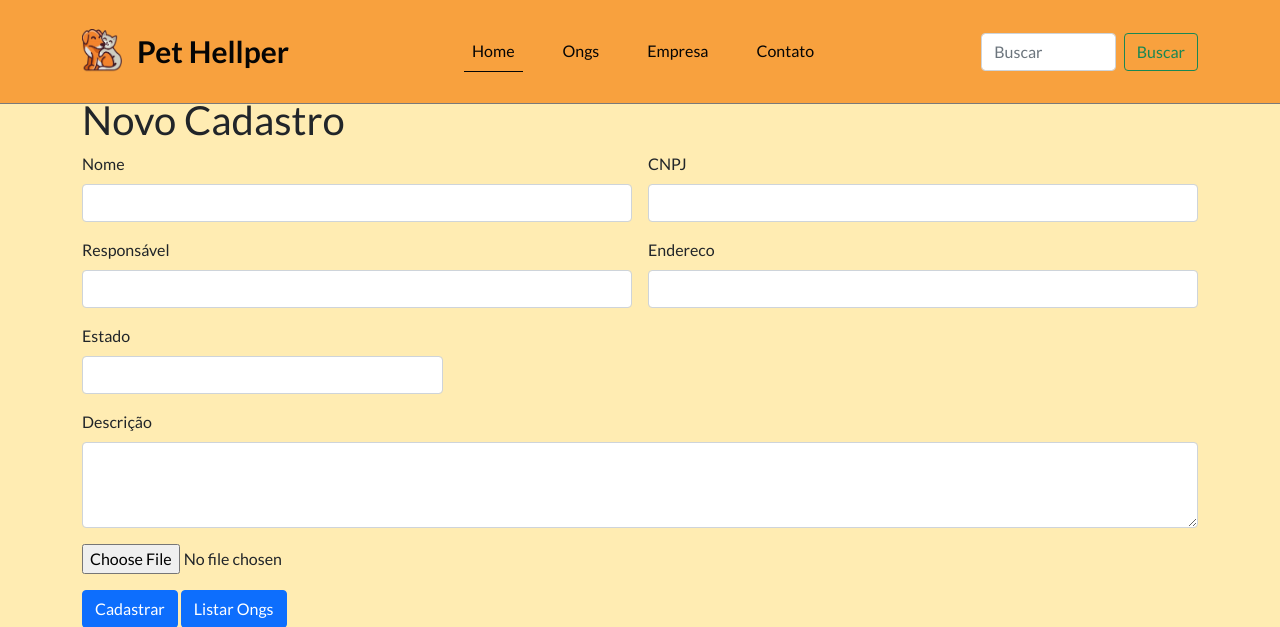
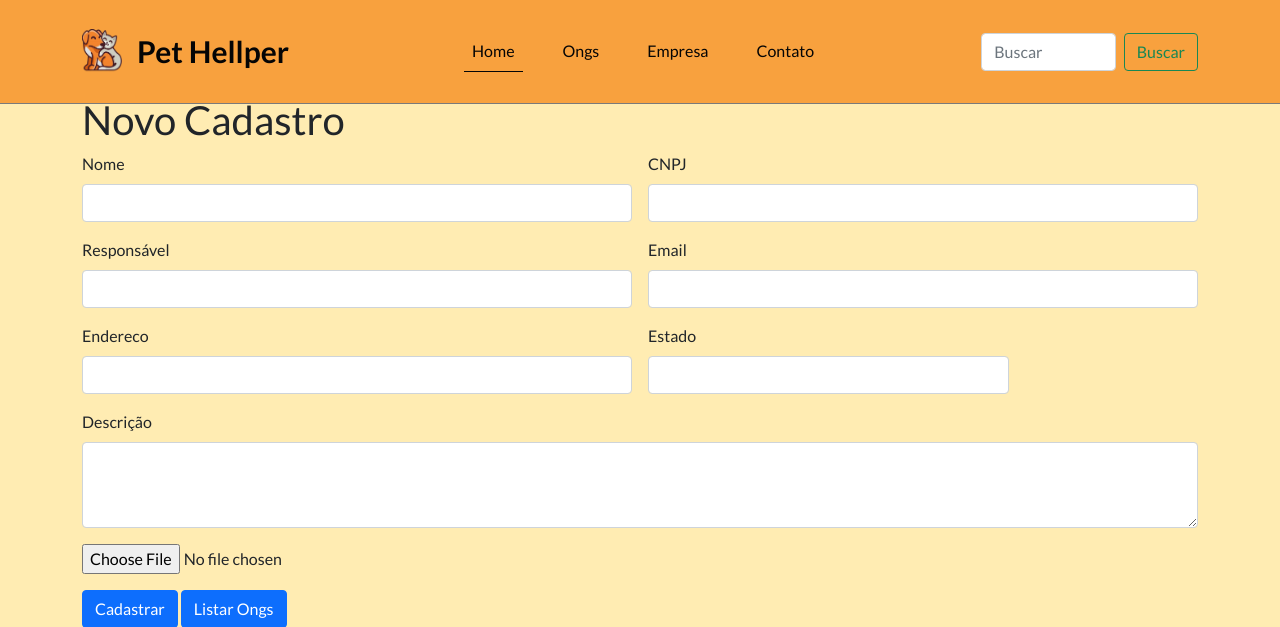
Before and after one commit to alexandrejengenhariadev/pethellper, a PHP site: page /adicionar.php in a window 1280 px wide. Shown: the top 627 px of the page. Run offline with PHP 8.4, Linux system fonts and the light colour scheme; data that the repository does not hold is empty.

Commit message:
adicionado validacao dos campos

```diff
--- a/adicionar.php
+++ b/adicionar.php
@@ -12,25 +12,29 @@ require_once 'php_action/db_connect.php';
     <form class="row g-3" action="php_action/create.php" method="POST" enctype="multipart/form-data">
         <div class="col-md-6">
             <label for="nome" class="form-label">Nome</label>
-            <input type="text" class="form-control" name="nome" id="nome" required>
+            <input type="text" class="form-control" name="nome" id="nome" required maxlength="50">
         </div>
 
         <div class="col-md-6">
-            <label for="sobrenome" class="form-label">CNPJ</label>
-            <input type="text" class="form-control" name="cnpj" id="cnpj" required>
+            <label for="cnpj" class="form-label">CNPJ</label>
+            <input type="text" class="form-control" name="cnpj" id="cnpj" required maxlength="18">
         </div>
 
         <div class="col-md-6">
-            <label for="email" class="form-label">Responsável</label>
-            <input type="text" class="form-control" name="responsavel" id="responsavel" required>
+            <label for="responsavel" class="form-label">Responsável</label>
+            <input type="text" class="form-control" name="responsavel" id="responsavel" required maxlength="50">
+        </div>
+        <div class="col-md-6">
+            <label for="email" class="form-label">Email</label>
+            <input type="email" class="form-control" name="responsavel" id="responsavel" required maxlength="50">
         </div>
 
         <div class="col-md-6">
-            <label for="telefone" class="form-label">Endereco</label>
-            <input type="text" class="form-control" name="endereco" id="endereco" >
+            <label for="endereco" class="form-label">Endereco</label>
+            <input type="text" class="form-control" name="endereco" id="endereco" required>
         </div>
         <div class="col-md-4">
-            <label for="telefone" class="form-label">Estado</label>
+            <label for="estado" class="form-label">Estado</label>
             <input type="text" class="form-control" name="estado" id="estado">
         </div>
 
```
